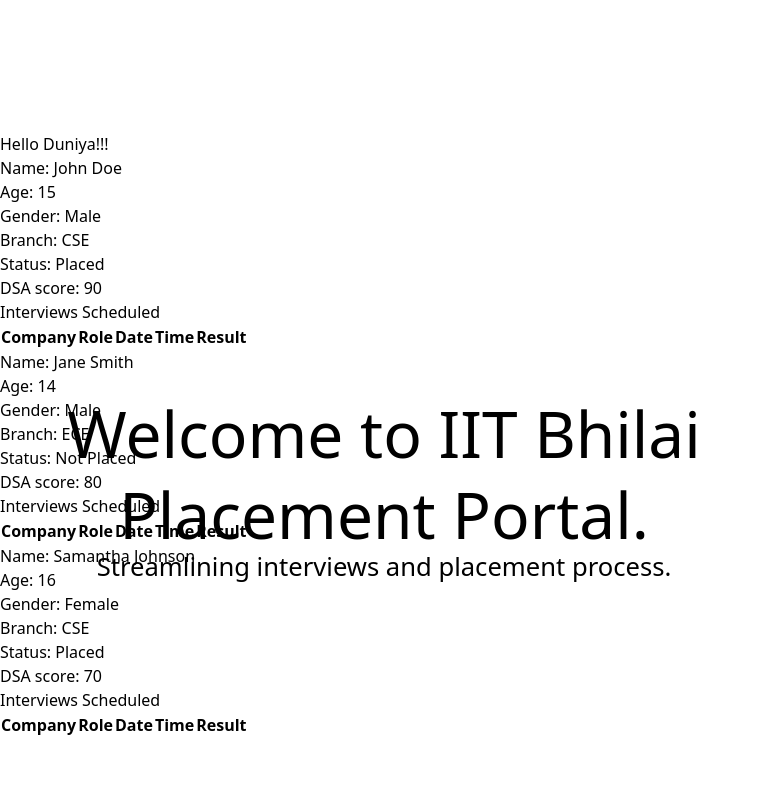
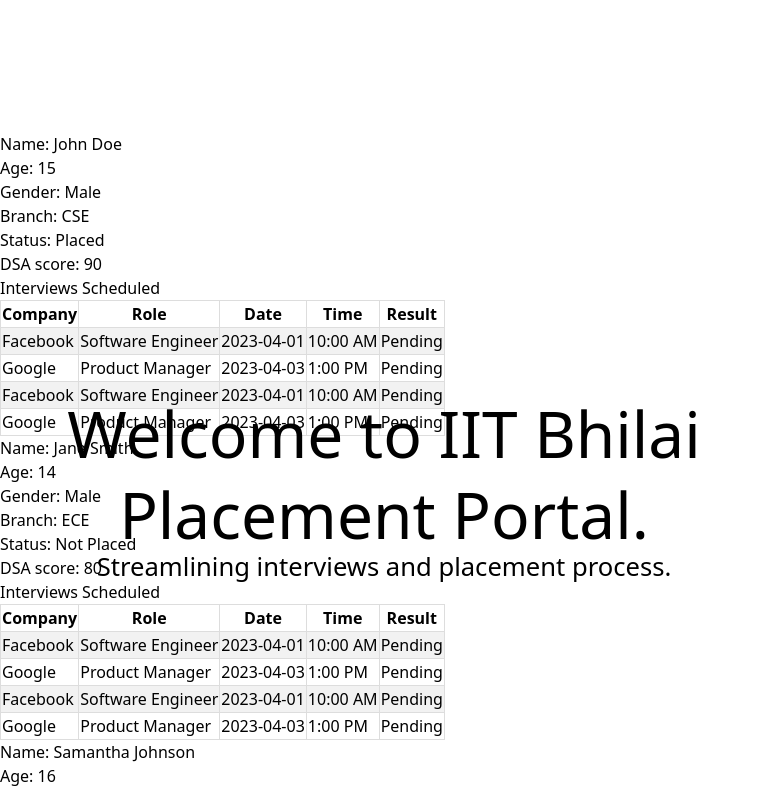
Before and after one commit to eshajain-25/Placement-Cell-Application, a React (Vite) app in the folder Main_App/: page / in a window 1280 px wide. Shown: the part 700-1492 px from the top of the page, without its empty margins (0-759 px from the left). Built offline with nearby package versions, Linux system fonts and the light colour scheme.

Commit message:
chore: Update studentCard component and add interviews table

```diff
--- a/Main_App/src/components/Homepage/home.jsx
+++ b/Main_App/src/components/Homepage/home.jsx
@@ -4,11 +4,12 @@
 import StudentCard from '../StudentCard/studentCard';
 // name,age,gender,branch,status,dsaScore
 const studentsData = [
-  { name: 'John Doe', age: 15, gender: 'Male', branch: 'CSE', status: 'Placed', dsaScore: 90 },
-  { name: 'Jane Smith', age: 14, gender: 'Male', branch: 'ECE', status: 'Not Placed', dsaScore: 80 },
-  { name: 'Samantha Johnson', age: 16, gender: 'Female', branch: 'CSE', status: 'Placed', dsaScore: 70 },
+  {name: 'John Doe', age: 15, gender: 'Male', branch: 'CSE', status: 'Placed', dsaScore: 90 },
+  {name: 'Jane Smith', age: 14, gender: 'Male', branch: 'ECE', status: 'Not Placed', dsaScore: 80 },
+  {name: 'Samantha Johnson', age: 16, gender: 'Female', branch: 'CSE', status: 'Placed', dsaScore: 70 },
   // Add more student objects here
 ];
+
 
 function Home() {
   return (
@@ -28,8 +29,7 @@
 
         </div>
     </div>
-    <div  className='w-screen h-screen bg-[#050a44] text-white text-xl'>
-        Hello Duniya!!!
+    <div  className='w-screen h-screen bg-[#050a44] text-xl'>
         <StudentCard students={studentsData}/>
     </div>
     </>
--- a/Main_App/src/components/StudentCard/studentCard.css
+++ b/Main_App/src/components/StudentCard/studentCard.css
@@ -0,0 +1,18 @@
+/* colors: #141619, #2c2e3a, #050a44, #0a21c0, #b3b4bd */
+
+/* Add this CSS to your stylesheet or within a <style> tag */
+#bottomdiv table {
+    border-collapse: collapse; /* Collapse borders */
+}
+
+#bottomdiv th, #bottomdiv td {
+    border: 1px solid #ddd; /* Add border to th and td */
+}
+
+#bottomdiv tr:nth-child(even) {
+    background-color: #f2f2f2; /* Zebra striping for rows */
+}
+
+#bottomdiv tr:hover {
+    background-color: #ddd; /* Hover effect for rows */
+}
--- a/Main_App/src/components/StudentCard/studentCard.jsx
+++ b/Main_App/src/components/StudentCard/studentCard.jsx
@@ -1,8 +1,18 @@
 import React from 'react'
+import './studentCard.css'
+
+//TODO: Make a different file containing list of interviews
+const interviews = [
+    { company: 'Facebook', role: 'Software Engineer', date: '2023-04-01', time: '10:00 AM', result: 'Pending' },
+    { company: 'Google', role: 'Product Manager', date: '2023-04-03', time: '1:00 PM', result: 'Pending' },
+    { company: 'Facebook', role: 'Software Engineer', date: '2023-04-01', time: '10:00 AM', result: 'Pending' },
+    { company: 'Google', role: 'Product Manager', date: '2023-04-03', time: '1:00 PM', result: 'Pending' },
+    // Add more interviews as needed
+  ];
 
   const Card = ({name,age,gender,branch,status,dsaScore}) => {
     return (
-    <div className="bg-white shadow-md rounded-lg p-4">
+    <div className="bg-[#F8EDED] shadow-md rounded-lg p-4">
         <div id="upper-div">
             <h2 className="text-gray-700 text-xl">Name: {name}</h2>
             <h2 className="text-gray-700">Age: {age}</h2>
@@ -11,16 +21,25 @@
             <h2 className="text-gray-700">Status: {status}</h2>
             <h2 className="text-gray-700">DSA score: {dsaScore}</h2>
         </div>
-        <div id="middlediv">Interviews Scheduled</div>
-        <div id="bottomdiv">
-            <table>
+        <div id="middlediv"  className="mt-2 mb-2 border-t-2 border-b-2 border-[#141619] py-2 font-bold text-xl flex justify-center">Interviews Scheduled</div>
+        <div id="bottomdiv" >
+            <table className="w-full">
                 <tr>
-                    <th>Company</th>
-                    <th>Role</th>
-                    <th>Date</th>
-                    <th>Time</th>
-                    <th>Result</th>
+                    <th className="text-left p-2 bg-[#141619] text-white">Company</th>
+                    <th className="text-left p-2 bg-[#141619] text-white">Role</th>
+                    <th className="text-left p-2 bg-[#141619] text-white">Date</th>
+                    <th className="text-left p-2 bg-[#141619] text-white">Time</th>
+                    <th className="text-left p-2 bg-[#141619] text-white">Result</th>
                 </tr>
+                {interviews.map((interview, index) => (
+                <tr key={index}>
+                    <td className="p-2 border">{interview.company}</td>
+                    <td className="p-2 border">{interview.role}</td>
+                    <td className="p-2 border">{interview.date}</td>
+                    <td className="p-2 border">{interview.time}</td>
+                    <td className="p-2 border">{interview.result}</td>
+                </tr>
+                ))}
             </table>
         </div>
     </div>
```
